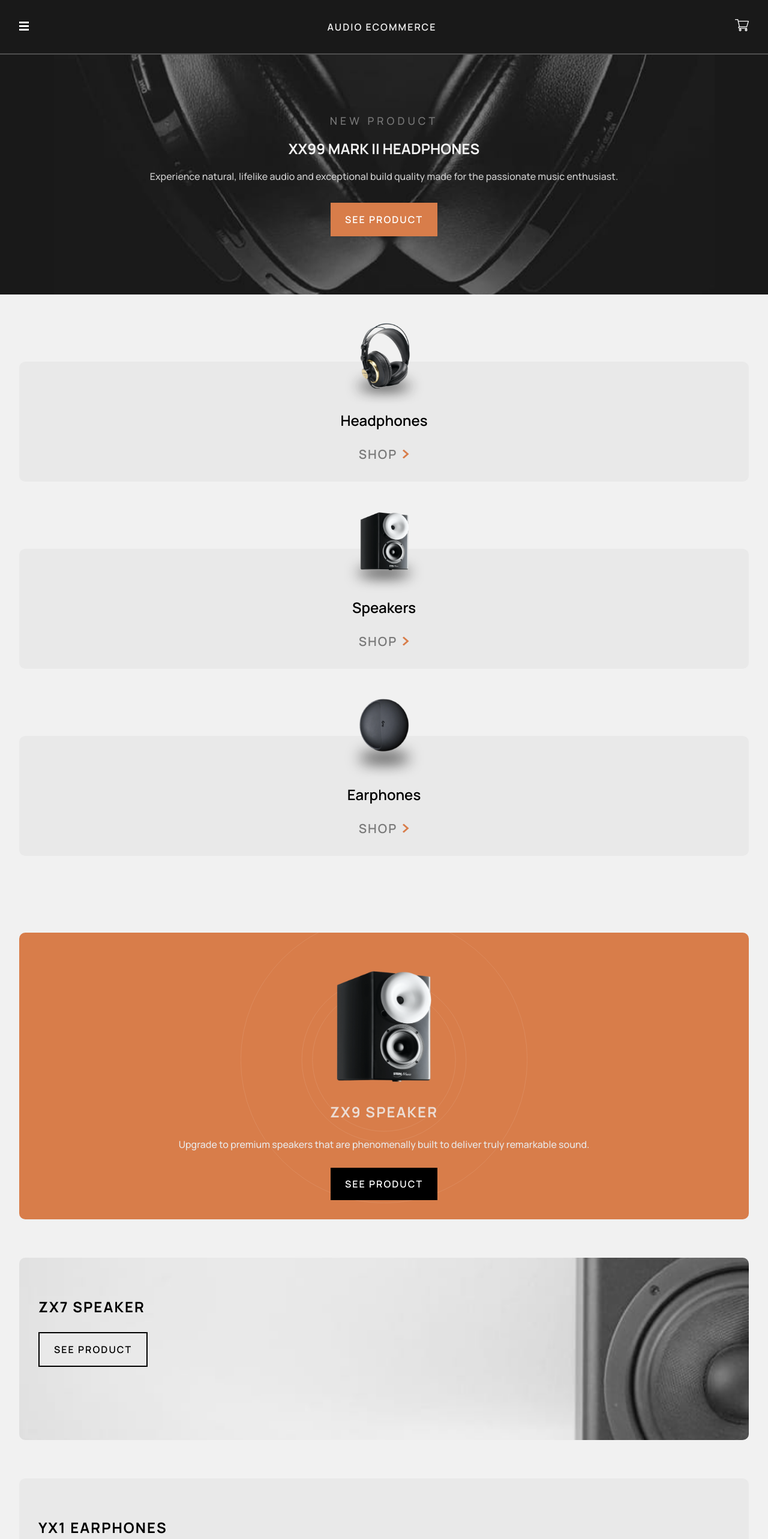
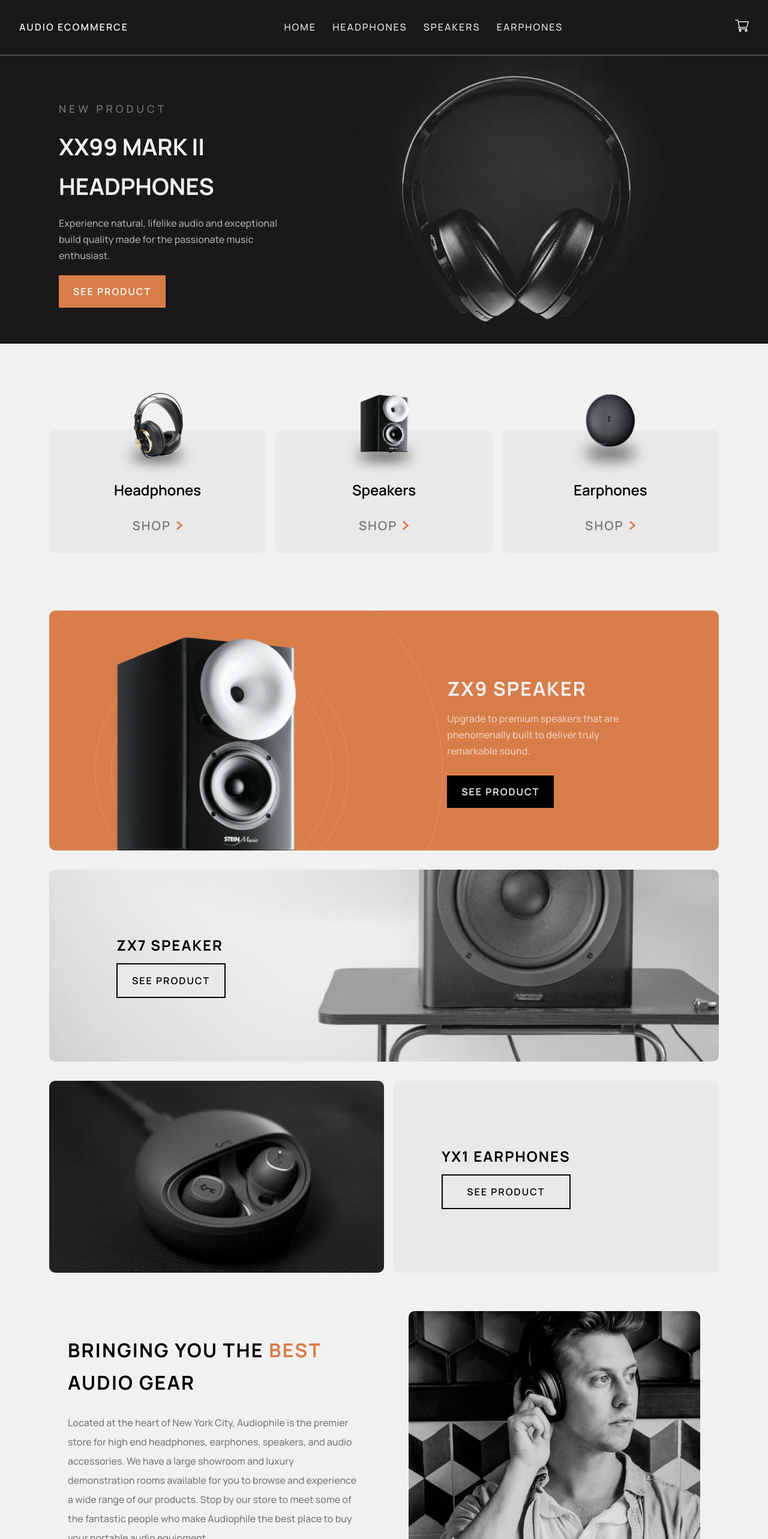
Before and after one commit to Dmitriy24S/audio-ecommerce-app, a Next.js app: page / in a window 1280 px wide. Shown: the top 2566 px of the page at 60% size. Built offline with nearby package versions, Linux system fonts and the light colour scheme.

Commit message:
style: add tablet/desktop home page style v0.2

```diff
--- a/src/components/Footer/Footer.module.css
+++ b/src/components/Footer/Footer.module.css
@@ -8,6 +8,46 @@
   align-items: center;
   text-align: center;
   font-weight: 500;
+}
+
+.content {
+  max-width: 1180px;
+  margin: 0 auto;
+}
+@media (min-width: 650px) {
+  .content {
+    width: 86%;
+  }
+}
+
+@media (min-width: 950px) {
+  .TopContainer {
+    display: flex;
+    justify-content: space-between;
+    align-items: center;
+    width: 100%;
+    margin-bottom: 3rem;
+  }
+}
+
+.container {
+  display: flex;
+  flex-direction: column;
+  justify-content: center;
+  align-items: center;
+}
+@media (min-width: 650px) {
+  .footer {
+    align-items: start;
+    text-align: start;
+  }
+  .container {
+    width: 100%;
+    display: flex;
+    flex-direction: row;
+    justify-content: space-between;
+    align-items: flex-end;
+  }
 }
 
 .name {
@@ -28,18 +68,45 @@
   font-size: 1rem;
   letter-spacing: 2px;
 }
+@media (min-width: 650px) {
+  .list {
+    display: flex;
+    flex-direction: row;
+  }
+  .list .link {
+    margin-right: 1.7rem;
+  }
+}
+@media (min-width: 950px) {
+  .list {
+    margin: 0;
+  }
+}
 
-.link {
+.list .link {
   display: block;
   margin-bottom: 1rem;
+  text-transform: uppercase;
+  letter-spacing: 2px;
+  color: var(--grayMedium2);
 }
-.link:hover,
-.link:focus-visible {
+@media (min-width: 950px) {
+  .list .link {
+    margin-bottom: 0;
+  }
+}
+.list .link:hover,
+.list .link:focus-visible {
   color: var(--brownMedium);
 }
 
 .description {
   color: var(--grayDark);
+}
+@media (min-width: 1050px) {
+  .description {
+    width: 50%;
+  }
 }
 
 .copyright {
--- a/src/components/Footer/Footer.tsx
+++ b/src/components/Footer/Footer.tsx
@@ -6,6 +6,8 @@ import styles from './Footer.module.css'
 const Footer = () => {
   return (
     <footer className={styles.footer}>
+      <div className={styles.content}>
+        <div className={styles.TopContainer}>
           <Link href='/' className={styles.name}>
             Audio Ecommerce
           </Link>
@@ -31,12 +33,15 @@ const Footer = () => {
               </Link>
             </li>
           </ul>
+        </div>
+
         <p className={styles.description}>
           Audio Ecommerce is an all in one stop to fulfill your audio needs. We&#39;re a
           small team of music lovers and sound specialists who are devoted to helping you
           get the most out of personal audio. Come and visit our demo facility - we&#39;re
           open 7 days a week.
         </p>
+        <div className={styles.container}>
           <p className={styles.copyright}>Copyright 2021. All Rights Reserved</p>
           <ul className={styles.socials}>
             <li>
@@ -70,6 +75,8 @@ const Footer = () => {
               </Link>
             </li>
           </ul>
+        </div>
+      </div>
     </footer>
   )
 }
--- a/src/components/Home/About/About.module.css
+++ b/src/components/Home/About/About.module.css
@@ -4,18 +4,45 @@
   position: relative;
   margin-bottom: 4rem;
 }
+@media (min-width: 950px) {
+  .about {
+    display: flex;
+    flex-direction: row-reverse;
+    align-items: center;
+    justify-content: space-evenly; /* closer together */
+    /* justify-content: space-around; */
+  }
+}
+
+@media (min-width: 950px) {
+  .content {
+    width: 40%;
+    text-align: left;
+    /* TODO: not align with footer sides text content? */
+  }
+}
+
 .title {
   font-size: 1.7rem;
   letter-spacing: 2.2px;
   text-transform: uppercase;
   margin-bottom: 1.5rem;
 }
+/* TODO: constant width variable? reusability? inside App.tsx vs inside CSS */
+@media (min-width: 650px) {
+  .title {
+    font-size: 2rem;
+  }
+}
 .title span {
   color: var(--brownMedium);
 }
+
 .description {
+  line-height: 2;
   color: var(--grayDark);
 }
+
 .image {
   position: relative;
   object-fit: cover;
@@ -23,3 +50,8 @@
   width: 100%;
   margin-bottom: 2rem;
 }
+@media (min-width: 950px) {
+  .image {
+    width: 40%;
+  }
+}
--- a/src/components/Home/About/About.tsx
+++ b/src/components/Home/About/About.tsx
@@ -1,32 +1,77 @@
 import Image from 'next/image'
-import React from 'react'
+import React, { useEffect, useState } from 'react'
 import styles from './About.module.css'
 
 const About = () => {
+  const [screenSize, setScreenSize] = useState('LARGE')
+
+  // ! Flashes image on change */
+
+  const handleResizeImage = () => {
+    if (window.innerWidth < 650) {
+      setScreenSize('SMALL')
+    }
+    if (window.innerWidth > 650 && window.innerWidth < 950) {
+      setScreenSize('MEDIUM')
+    }
+    if (window.innerWidth > 950) {
+      setScreenSize('LARGE')
+    }
+  }
+
+  useEffect(() => {
+    window.addEventListener('resize', handleResizeImage)
+    handleResizeImage()
+    return () => {
+      window.removeEventListener('resize', handleResizeImage)
+    }
+  }, [])
+
   return (
     <section className={styles.about}>
+      {screenSize === 'SMALL' && (
         <Image
           src='/assets/shared/mobile/image-best-gear.jpg'
           alt='person with headphones'
-        // width={auto}
-        // height={auto}
-        // layout='fill'
-        // objectFit='contain'
-        // fill
-        width={100}
+          width={200}
           height={400}
+          // style={{ height: 'auto', objectFit: 'contain', position: 'relative' }}
           className={styles.image}
         />
+      )}
+      {screenSize === 'MEDIUM' && (
+        <Image
+          src='/assets/shared/tablet/image-best-gear.jpg'
+          alt='person with headphones'
+          width={900}
+          height={400}
+          // style={{ height: 'auto', objectFit: 'contain', position: 'relative' }}
+          className={styles.image}
+        />
+      )}
+      {screenSize === 'LARGE' && (
+        <Image
+          src='/assets/shared/desktop/image-best-gear.jpg'
+          alt='person with headphones'
+          width={900}
+          height={400}
+          // style={{ height: 'auto', objectFit: 'contain', position: 'relative' }}
+          className={styles.image}
+        />
+      )}
+      <div className={styles.content}>
         <h1 className={styles.title}>
           Bringing you the <span>best</span> audio gear
         </h1>
         <p className={styles.description}>
           Located at the heart of New York City, Audiophile is the premier store for high
           end headphones, earphones, speakers, and audio accessories. We have a large
-        showroom and luxury demonstration rooms available for you to browse and experience
-        a wide range of our products. Stop by our store to meet some of the fantastic
-        people who make Audiophile the best place to buy your portable audio equipment.
+          showroom and luxury demonstration rooms available for you to browse and
+          experience a wide range of our products. Stop by our store to meet some of the
+          fantastic people who make Audiophile the best place to buy your portable audio
+          equipment.
         </p>
+      </div>
     </section>
   )
 }
--- a/src/components/Home/Categories/Categories.module.css
+++ b/src/components/Home/Categories/Categories.module.css
@@ -4,6 +4,17 @@
   align-items: center;
   justify-content: center;
   padding: 2rem;
+}
+@media (min-width: 650px) {
+  .categories {
+    display: grid;
+    grid-auto-flow: column;
+    grid-auto-columns: 1fr;
+    align-items: end;
+    gap: 1rem;
+    max-width: 1180px;
+    margin: 0 auto;
+  }
 }
 
 .card {
@@ -19,6 +30,11 @@
 .card:nth-child(1) {
   margin-top: 5rem;
 }
+/* @media (min-width: 650px) {
+  .card:nth-child(2) {
+    margin: 0 1rem;
+  }
+} */
 
 .image {
   position: absolute;
--- a/src/components/Home/FeaturedProducts/FeaturedProducts.module.css
+++ b/src/components/Home/FeaturedProducts/FeaturedProducts.module.css
@@ -2,18 +2,24 @@
   display: flex;
   flex-direction: column;
   padding: 2rem;
+  max-width: 1180px;
+  margin: 0 auto;
+  /* TODO: refactor CSS - fix repeat */
 }
 
 .card {
   border-radius: 10px;
-  margin-top: 4rem;
+  /* margin-top: 4rem; */
+  margin-top: 2rem;
   padding: 2rem;
   padding-top: 4rem;
 }
 
 .cardOrange {
   background-color: var(--brownMedium);
-  color: rgb(239 239 239 / 83%);
+  /* color: rgb(239 239 239 / 83%); */
+  /* color: white; */
+  color: var(--grayLight);
   background-image: url('/assets/home/desktop/pattern-circles.svg');
   background-position: center;
   background-size: contain;
@@ -29,6 +35,7 @@
 .cardGray {
   background-color: var(--grayMedium2);
   padding: 2rem;
+  height: 14rem;
 }
 .cardGray:nth-of-type(2) {
   background-image: url('/assets/home/mobile/image-speaker-zx7.jpg');
@@ -41,12 +48,112 @@
 .title {
   font-size: 1.5rem;
   margin-top: 2rem;
-  margin-bottom: 1.5rem;
+  /* margin-bottom: 1.5rem; */
+  margin-bottom: 0.6rem;
   text-transform: uppercase;
   letter-spacing: 2px;
 }
 
 .subtitle {
-  color: var(--grayMedium2);
+  /* color: var(--grayMedium2); */
+  color: rgba(255, 255, 255, 0.631);
   margin-bottom: 1.7rem;
 }
+
+.image {
+  border-radius: 10px;
+  /* margin-top: 4rem; */
+  margin-top: 2rem;
+  object-fit: cover;
+  border-radius: 10px;
+  width: 100%;
+  height: 14rem;
+}
+
+@media (min-width: 650px) {
+  .earphones {
+    /* display: flex; */
+    display: grid;
+    grid-auto-flow: column;
+    grid-auto-columns: 1fr;
+  }
+  .image {
+    /* margin-right: 1rem; */
+    height: 20rem;
+  }
+  .cardGray {
+    margin-left: 1rem;
+    height: 20rem;
+    display: grid;
+    place-content: center;
+    justify-content: start;
+    padding-left: 5rem;
+  }
+  .title {
+    margin-top: 0;
+  }
+  .cardGray:nth-of-type(2) {
+    background-image: url('/assets/home/tablet/image-speaker-zx7.jpg');
+  }
+  .cardOrange {
+    background-position-y: -93px;
+    background-position-y: -292px;
+    background-size: initial;
+  }
+  .cardOrange .title {
+    margin-top: 2rem;
+    font-size: 2rem;
+  }
+  .subtitle {
+    width: 55%;
+    margin: 0 auto;
+    margin-bottom: 1.7rem;
+    /* TODO: refactor CSS (repeats stack) */
+  }
+}
+
+@media (min-width: 950px) {
+  .cardOrange {
+    display: grid;
+    grid-auto-flow: column;
+    grid-auto-columns: 1fr;
+    min-height: 25rem;
+    background-position-y: -101px;
+    background-position-x: -81px;
+    background-size: 66%;
+    position: relative;
+    overflow: hidden;
+  }
+  .cardOrange .image {
+    position: absolute;
+    bottom: -0.5rem;
+    left: 7rem;
+    /* width: 50%; */
+    /* width: auto; */
+    width: 300px;
+    height: auto;
+    /* TODO: refactor CSS */
+  }
+  .cardOrange .title {
+    margin-top: 0;
+  }
+  .cardOrange .content {
+    display: flex;
+    flex-direction: column;
+    align-items: start;
+    text-align: left;
+    width: 40%;
+    margin-left: auto;
+  }
+  .subtitle {
+    width: 80%;
+    margin-left: 0;
+    margin-right: 0;
+  }
+
+  .cardGray:nth-of-type(2) {
+    margin-left: 0rem;
+    padding-left: 7rem;
+    background-image: url('/assets/home/desktop/image-speaker-zx7.jpg');
+  }
+}
--- a/src/components/Home/FeaturedProducts/FeaturedProducts.tsx
+++ b/src/components/Home/FeaturedProducts/FeaturedProducts.tsx
@@ -1,20 +1,57 @@
 import Image from 'next/image'
-import React from 'react'
+import React, { useEffect, useState } from 'react'
 import shared from '../../../styles/Button.module.css'
 import styles from './FeaturedProducts.module.css'
 
 const FeaturedProducts = () => {
+  const [screenSize, setScreenSize] = useState('SMALL')
+  // TODO: SMALL LARGE -> make const. var.
+
+  // ! Flashes image on change */
+
+  const handleResizeImage = () => {
+    if (window.innerWidth < 950) {
+      setScreenSize('SMALL')
+    }
+    // if (window.innerWidth > 650 && window.innerWidth < 950) {
+    //   setScreenSize('MEDIUM')
+    // }
+    if (window.innerWidth > 950) {
+      setScreenSize('LARGE')
+    }
+  }
+
+  useEffect(() => {
+    window.addEventListener('resize', handleResizeImage)
+    handleResizeImage()
+    return () => {
+      window.removeEventListener('resize', handleResizeImage)
+    }
+  }, [])
+
   return (
     <section className={styles.featured}>
       {/* speaker */}
       <div className={[styles.card, styles.cardOrange].join(' ')}>
+        {screenSize === 'SMALL' && (
+          <Image
+            src='/assets/home/desktop/image-speaker-zx9.png'
+            alt='speakers'
+            // className={styles.image}
+            width={158}
+            height={185}
+          />
+        )}
+        {screenSize === 'LARGE' && (
           <Image
             src='/assets/home/desktop/image-speaker-zx9.png'
             alt='speakers'
             className={styles.image}
-          width={158}
-          height={185}
+            width={310}
+            height={285}
           />
+        )}
+        <div className={styles.content}>
           <h4 className={styles.title}>ZX9 Speaker</h4>
           <p className={styles.subtitle}>
             Upgrade to premium speakers that are phenomenally built to deliver truly
@@ -24,6 +61,7 @@ const FeaturedProducts = () => {
             See product
           </button>
         </div>
+      </div>
       {/* speaker */}
       <div className={[styles.card, styles.cardGray].join(' ')}>
         <h4 className={styles.title}>ZX7 speaker</h4>
@@ -32,12 +70,23 @@ const FeaturedProducts = () => {
         </button>
       </div>
       {/* earphones */}
+      {/* <div className={styles.card}> */}
+      <div className={styles.earphones}>
+        <Image
+          src='/assets/home/mobile/image-earphones-yx1.jpg'
+          alt='speakers'
+          className={styles.image}
+          width={700}
+          height={400}
+        />
+        {/* </div> */}
         <div className={[styles.card, styles.cardGray].join(' ')}>
           <h4 className={styles.title}>YX1 earphones</h4>
           <button className={[shared.button, shared.secondaryGray].join(' ')}>
             See product
           </button>
         </div>
+      </div>
     </section>
   )
 }
--- a/src/components/Home/Hero/Hero.module.css
+++ b/src/components/Home/Hero/Hero.module.css
@@ -12,8 +12,24 @@
   align-items: center;
   padding: 2rem;
   height: 25rem;
-  background-size: 86%;
-  background-position-y: 90%;
+  /* background-size: contain; */
+  background-size: 300px;
+  background-position-y: 108%;
+}
+.content {
+  max-width: 24rem;
+  margin: 0 auto;
+}
+.wrapper {
+  max-width: 1180px;
+  width: 100%;
+  margin: 0 auto;
+}
+@media (min-width: 650px) {
+  .hero {
+    background-image: url(/assets/home/tablet/image-header.jpg);
+    background-size: 477px;
+  }
 }
 
 .overline {
@@ -33,6 +49,28 @@
 }
 
 .subtitle {
-  color: var(--grayMedium);
+  /* color: var(--grayMedium); */
+  color: rgba(255, 255, 255, 0.631);
   margin-bottom: 2rem;
 }
+@media (min-width: 950px) {
+  .hero {
+    background-image: url(/assets/home/desktop/image-hero.jpg);
+    background-position: 68%;
+    height: 30rem;
+    background-position-y: 90%;
+    background-size: 1147px;
+  }
+  .content {
+    width: 25rem;
+    margin-right: auto;
+    text-align: left;
+    /* max-width: 1180px; */
+    /* margin: 0 auto; */
+    /* margin-left: 7rem; */
+    margin-left: 3rem;
+  }
+  .title {
+    font-size: 2.4rem;
+  }
+}
--- a/src/components/Home/Hero/Hero.tsx
+++ b/src/components/Home/Hero/Hero.tsx
@@ -6,6 +6,8 @@ import styles from './Hero.module.css'
 const Hero = () => {
   return (
     <section className={styles.hero}>
+      <div className={styles.wrapper}>
+        <div className={styles.content}>
           <p className={styles.overline}>new product</p>
           <h4 className={styles.title}>XX99 Mark II Headphones</h4>
           <p className={styles.subtitle}>
@@ -15,6 +17,8 @@ const Hero = () => {
           <Link href='/category/xx99-mark-two-headphones' className={shared.button}>
             SEE PRODUCT
           </Link>
+        </div>
+      </div>
     </section>
   )
 }
--- a/src/components/Navbar/Navbar.module.css
+++ b/src/components/Navbar/Navbar.module.css
@@ -15,3 +15,32 @@
   text-transform: uppercase;
   letter-spacing: 2px;
 }
+
+.navBtn {
+  display: block;
+}
+@media (min-width: 950px) {
+  .navBtn {
+    display: none;
+  }
+}
+
+.list {
+  display: none;
+}
+@media (min-width: 950px) {
+  .list {
+    display: flex;
+    text-transform: uppercase;
+    letter-spacing: 2px;
+    color: var(--grayMedium2);
+  }
+  .list .link {
+    margin-right: 1.7rem;
+  }
+  /* TODO: refactor CSS */
+}
+.list .link:hover,
+.list .link:focus-visible {
+  color: var(--brownMedium);
+}
--- a/src/components/Navbar/Navbar.tsx
+++ b/src/components/Navbar/Navbar.tsx
@@ -6,7 +6,7 @@ import styles from './Navbar.module.css'
 const Navbar = () => {
   return (
     <header className={styles.header}>
-      <button aria-label='menu'>
+      <button aria-label='menu' className={styles.navBtn}>
         <Image
           src='/assets/shared/tablet/icon-hamburger.svg'
           alt='menu'
@@ -17,6 +17,28 @@ const Navbar = () => {
       <Link href='/' className={styles.name}>
         Audio Ecommerce
       </Link>
+      <ul className={styles.list}>
+        <li>
+          <Link href='/' className={styles.link}>
+            Home
+          </Link>
+        </li>
+        <li>
+          <Link href='/' className={styles.link}>
+            Headphones
+          </Link>
+        </li>
+        <li>
+          <Link href='/' className={styles.link}>
+            Speakers
+          </Link>
+        </li>
+        <li>
+          <Link href='/' className={styles.link}>
+            Earphones
+          </Link>
+        </li>
+      </ul>
       <button aria-label='cart'>
         <Image
           src='/assets/shared/desktop/icon-cart.svg'
--- a/src/styles/globals.css
+++ b/src/styles/globals.css
@@ -14,7 +14,7 @@ body {
   /* Ubuntu, Cantarell, Fira Sans, Droid Sans, Helvetica Neue, sans-serif; */
   font-family: 'Manrope', sans-serif;
   background-color: var(--grayLight);
-  line-height: 1.5;
+  line-height: 1.7;
   font-weight: 500;
 }
 
```
Lines whose indentation alone changed are shown as unchanged.
